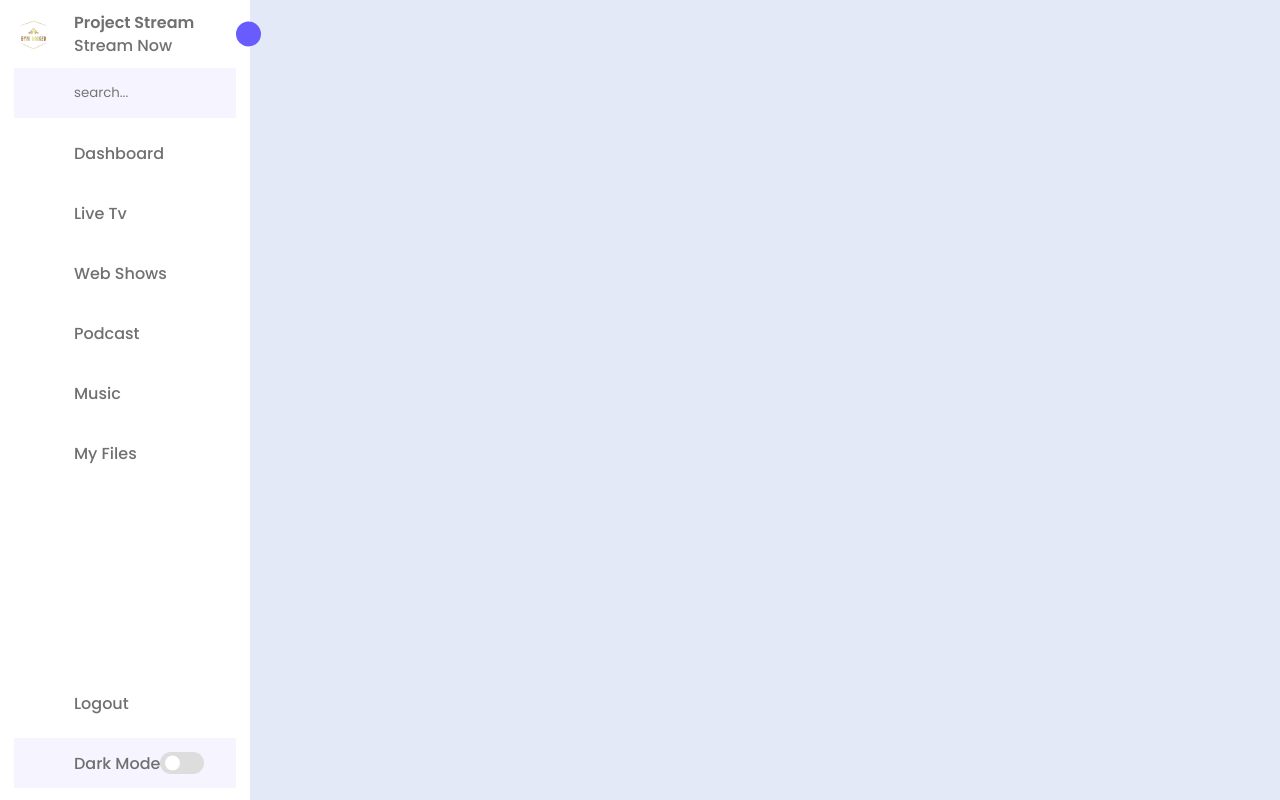
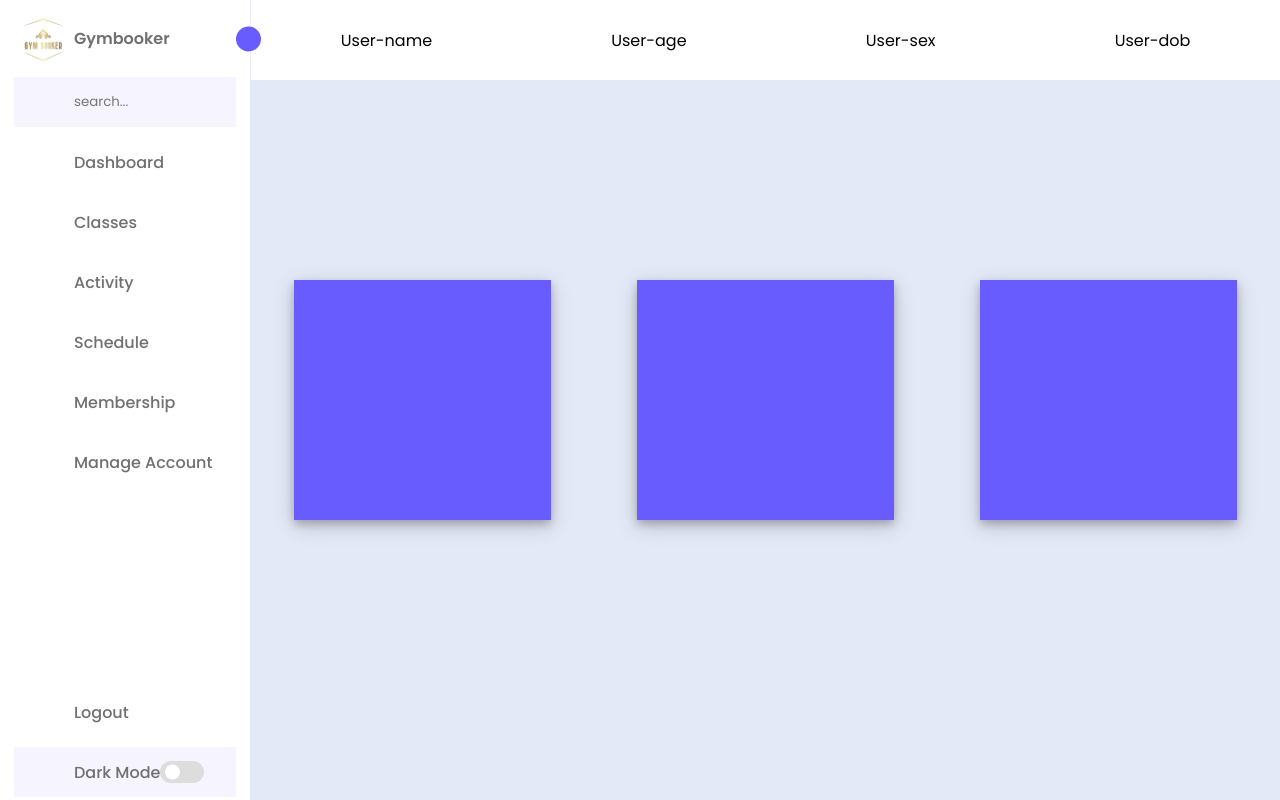
Before and after one commit to SshAayush/GYMBooker, a Django app: template templates/dashboard.html in a window 1280 px wide. Run offline with Django 4.2, Linux system fonts and the light colour scheme; the template is opened without the code that fills it, so the values that code supplies are empty.

Commit message:
dashboard initial

```diff
--- a/static/css/dashboard.css
+++ b/static/css/dashboard.css
@@ -1,14 +1,14 @@
 /* google font imported "poppins"*/
-@import url('https://fonts.googleapis.com/css2?family=Poppins:wght@300;400;500;600;700;800;900&display=swap');
+@import url("https://fonts.googleapis.com/css2?family=Poppins:wght@300;400;500;600;700;800;900&display=swap");
 
-*{
-    font-family: 'poppins',sans-serif;
+* {
+  font-family: "poppins", sans-serif;
   margin: 0;
   padding: 0;
   box-sizing: border-box;
 }
 
-:root{
+:root {
   /* colors */
   --body-color: #e4e9f7;
   --sidebar-color: #fff;
@@ -17,37 +17,34 @@
   --toggle-color: #ddd;
   --text-color: #707070;
 
-
   /* transition */
 
   --tran-03: all 0.2s ease;
   --tran-03: all 0.3s ease;
   --tran-03: all 0.4s ease;
   --tran-03: all 0.5s ease;
-
 }
 
-body{
+body {
   height: 100vh;
   background: var(--body-color);
 }
 
 /* --------resuable CSS-------- */
-.sidebar .text{
+.sidebar .text {
   font-size: 16px;
   font-weight: 500;
   color: var(--text-color);
 }
-.sidebar .image{
+.sidebar .image {
   min-width: 60px;
   display: flex;
   align-items: center;
-
 }
 
 /* ------------Sidebar------------- */
 
-.sidebar{
+.sidebar {
   position: fixed;
   top: 0;
   left: 0;
@@ -55,67 +52,59 @@ body{
   width: 250px;
   background: var(--sidebar-color);
   padding: 10px 14px;
-
 }
 
-.sidebar li{
+.sidebar li {
   height: 50px;
 
   margin-top: 10px;
   list-style: none;
   display: flex;
   align-items: center;
-
 }
 
-.sidebar li .icon{
+.sidebar li .icon {
   display: flex;
   align-items: center;
   justify-content: center;
   min-width: 60px;
   font-size: 20px;
-
 }
 
 .sidebar li .icon,
-.sidebar li .text{
-
+.sidebar li .text {
   color: var(--text-color);
   transition: var(--tran-02);
-
-
 }
 
-.sidebar header{
+.sidebar header {
   position: relative;
 }
 
-.sidebar .image-text img{
-    width: 40px;
+.sidebar .image-text img {
+  width: 60px;
   border-radius: 6px;
 }
 
-.sidebar header .image-text{
+.sidebar header .image-text {
   display: flex;
   align-items: center;
-
 }
-header .image-text .header-text{
+header .image-text .header-text {
   display: flex;
   flex-direction: column;
-
 }
 
-.header-text .name{
+.header-text .name {
   font-weight: 600;
 }
 
-.header-text .professional{
+.header-text .professional {
   margin-top: -2px;
   font-weight: 500;
 }
 
-.sidebar header .toggle{
+.sidebar header .toggle {
   position: absolute;
   top: 50%;
   right: -25px;
@@ -129,24 +118,22 @@ header .image-text .header-text{
   border-radius: 50%;
   color: var(--sidebar-color);
   font-size: 22px;
-
 }
 
-.sidebar .search-box{
+.sidebar .search-box {
   background: var(--primary-color-light);
 }
 
-.search-box input{
+.search-box input {
   height: 100%;
   width: 100%;
   background: var(--primary-color-light);
   border: none;
   outline: none;
   border-radius: 6px;
-
 }
 
-.sidebar li a{
+.sidebar li a {
   height: 100%;
   width: 100%;
   display: flex;
@@ -156,54 +143,50 @@ header .image-text .header-text{
   transition: var(--tran-04);
 }
 
-.sidebar li a:hover{
+.sidebar li a:hover {
   background: var(--primary-color);
 }
 
 .sidebar li a:hover .icon,
-.sidebar li a:hover .text{
+.sidebar li a:hover .text {
   color: var(--sidebar-color);
-
 }
 
-.sidebar .menu-bar{
-
+.sidebar .menu-bar {
   height: calc(100% - 50px);
   display: flex;
   flex-direction: column;
   justify-content: space-between;
 }
 
-.menu-bar .mode{
+.menu-bar .mode {
   background: var(--primary-color-light);
-
 }
 
-.menu-bar .mode .moon-sun{
+.menu-bar .mode .moon-sun {
   height: 50px;
   width: 60px;
   display: flex;
   align-items: center;
 }
 
-.menu-bar .mode i{
+.menu-bar .mode i {
   position: absolute;
 }
 
-.menu-bar .mode i.sun{
+.menu-bar .mode i.sun {
   opacity: 0;
 }
 
-.menu-bar .mode .toggle-switch{
+.menu-bar .mode .toggle-switch {
   display: flex;
   align-items: center;
   height: 100%;
   min-width: 60px;
   cursor: pointer;
-
 }
 
-.toggle-switch .switch{
+.toggle-switch .switch {
   height: 22px;
   position: relative;
   width: 44px;
@@ -211,8 +194,8 @@ header .image-text .header-text{
   background: var(--toggle-color);
 }
 
-.switch::before{
-    content: '';
+.switch::before {
+  content: "";
   position: absolute;
   height: 15px;
   width: 15px;
@@ -222,3 +205,33 @@ header .image-text .header-text{
   transform: translateY(-50%);
   background: var(--sidebar-color);
 }
+.container {
+  margin-left: 15.7rem;
+  max-width: 100vw;
+  max-height: 100vh;
+}
+.user-details {
+  background-color: #fff;
+  height: 5rem;
+  width: 100%;
+  display: flex;
+  justify-content: space-around;
+  align-items: center;
+}
+.user-info {
+  width: 100%;
+  height: 80vh;
+  display: flex;
+  justify-content: space-around;
+  align-items: center;
+}
+.box {
+  width: 25%;
+  box-shadow: 0 4px 8px 0 rgba(0, 0, 0, 0.2), 0 6px 20px 0 rgba(0, 0, 0, 0.19);
+  height: 15rem;
+  transition: ease-in-out 0.3s;
+  background-color: #695cfe;
+}
+.box:hover {
+  transform: scale(1.1);
+}
--- a/templates/dashboard.html
+++ b/templates/dashboard.html
@@ -7,9 +7,15 @@
     <meta name="description" content="" />
     <meta name="viewport" content="width=device-width, initial-scale=1" />
     <link rel="stylesheet" href="/static/css/dashboard.css" />
+    <link
+      rel="stylesheet"
+      href="https://cdnjs.cloudflare.com/ajax/libs/font-awesome/6.4.0/css/all.min.css"
+      integrity="sha512-iecdLmaskl7CVkqkXNQ/ZH/XLlvWZOJyj7Yy7tcenmpD1ypASozpmT/E0iPtmFIB46ZmdtAc9eNBvH0H/ZpiBw=="
+      crossorigin="anonymous"
+      referrerpolicy="no-referrer"
+    />
   </head>
   <body>
-    <h1>Logged in</h1>
     <nav class="sidebar">
       <header>
         <div class="image-text">
@@ -18,8 +24,8 @@
           </span>
 
           <div class="text header-text">
-            <span class="name">Project Stream</span>
-            <span class="professional">Stream Now</span>
+            <span class="name">Gymbooker</span>
+            <!-- <span class="professional">Stream Now</span> -->
           </div>
         </div>
 
@@ -42,31 +48,31 @@
             <li class="nav-link">
               <a href="#">
                 <i class="bx bx-tv icon"></i>
-                <span class="text nav-text">Live Tv</span>
+                <span class="text nav-text">Classes</span>
               </a>
             </li>
             <li class="nav-link">
               <a href="#">
                 <i class="bx bx-movie-play icon"></i>
-                <span class="text nav-text">Web Shows</span>
+                <span class="text nav-text">Activity</span>
               </a>
             </li>
             <li class="nav-link">
               <a href="#">
                 <i class="bx bx-podcast icon"></i>
-                <span class="text nav-text">Podcast</span>
+                <span class="text nav-text">Schedule</span>
               </a>
             </li>
             <li class="nav-link">
               <a href="#">
                 <i class="bx bx-music icon"></i>
-                <span class="text nav-text">Music</span>
+                <span class="text nav-text">Membership</span>
               </a>
             </li>
             <li class="nav-link">
               <a href="#">
                 <i class="bx bxs-folder-open icon"></i>
-                <span class="text nav-text">My Files</span>
+                <span class="text nav-text">Manage Account</span>
               </a>
             </li>
           </ul>
@@ -94,6 +100,21 @@
         </div>
       </div>
     </nav>
+    <div class="container">
+      <div class="user-details">
+        <p class="u-name">User-name</p>
+        <p class="u-age">User-age</p>
+        <p class="u-sex">User-sex</p>
+        <p class="u-dob">User-dob</p>
+      </div>
+
+      <div class="user-info">
+        <div class="box-1 box"></div>
+        <div class="box-2 box"></div>
+        <div class="box-3 box"></div>
+      </div>
+    </div>
+
     <script src="" async defer></script>
   </body>
 </html>
```
Lines whose indentation alone changed are shown as unchanged.
